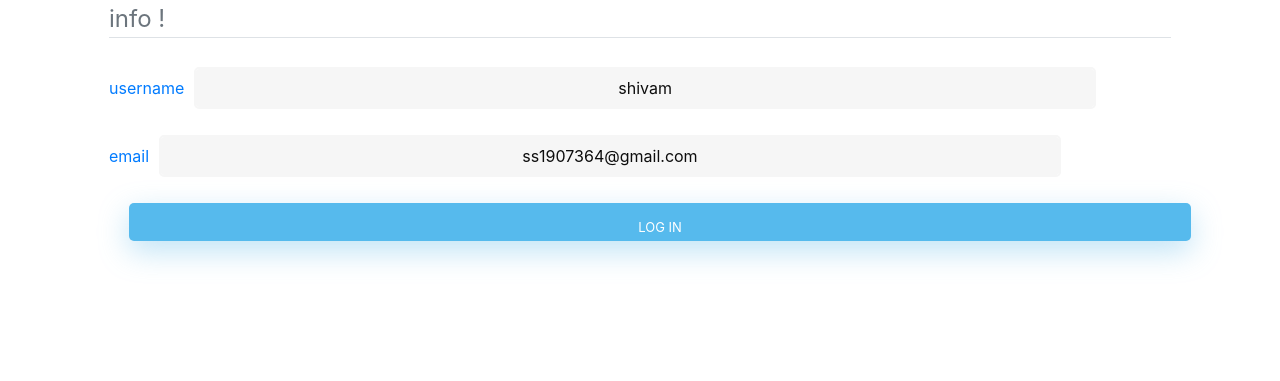
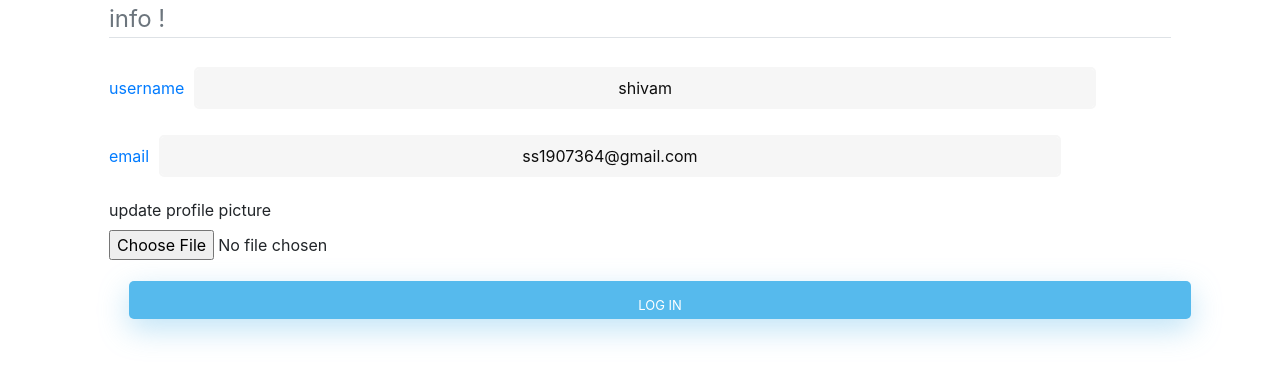
Before and after one commit to ShivamSainier/Python-Flask-, a Flask app: page /account in a window 1280 px wide. Shown: the part 265-646 px from the top of the page. Run offline with Flask 2, Linux system fonts and the light colour scheme; the first user in the database is signed in; some libraries are stand-ins or nearby versions.

Commit message:
Add a picture

```diff
--- a/flaskblog/templates/account.html
+++ b/flaskblog/templates/account.html
@@ -52,6 +52,17 @@
                 {{sign_up.email(class='form-control form-control-lg')}}
             {% endif %}
         </div>
+
+        <div class="form-group">
+            {{sign_up.picture.label()}}
+            {{ sign_up.picture(class="form-control-file")}}
+            {% if sign_up.picture.errors %}
+            {% for errors  in sign_up.picture.errors %}
+            <span class="text-danger"> {{error}}</span>
+            {% endfor%}
+            {% endif %}
+        </div>
+
         <div class="form-group">
             {{sign_up.submit(class="form-control form-control-lg btn btn-outline-danger")}}
         </div>
```
Also changed, not shown: other parts of flaskblog/templates/account.html (+1 -1 lines).
